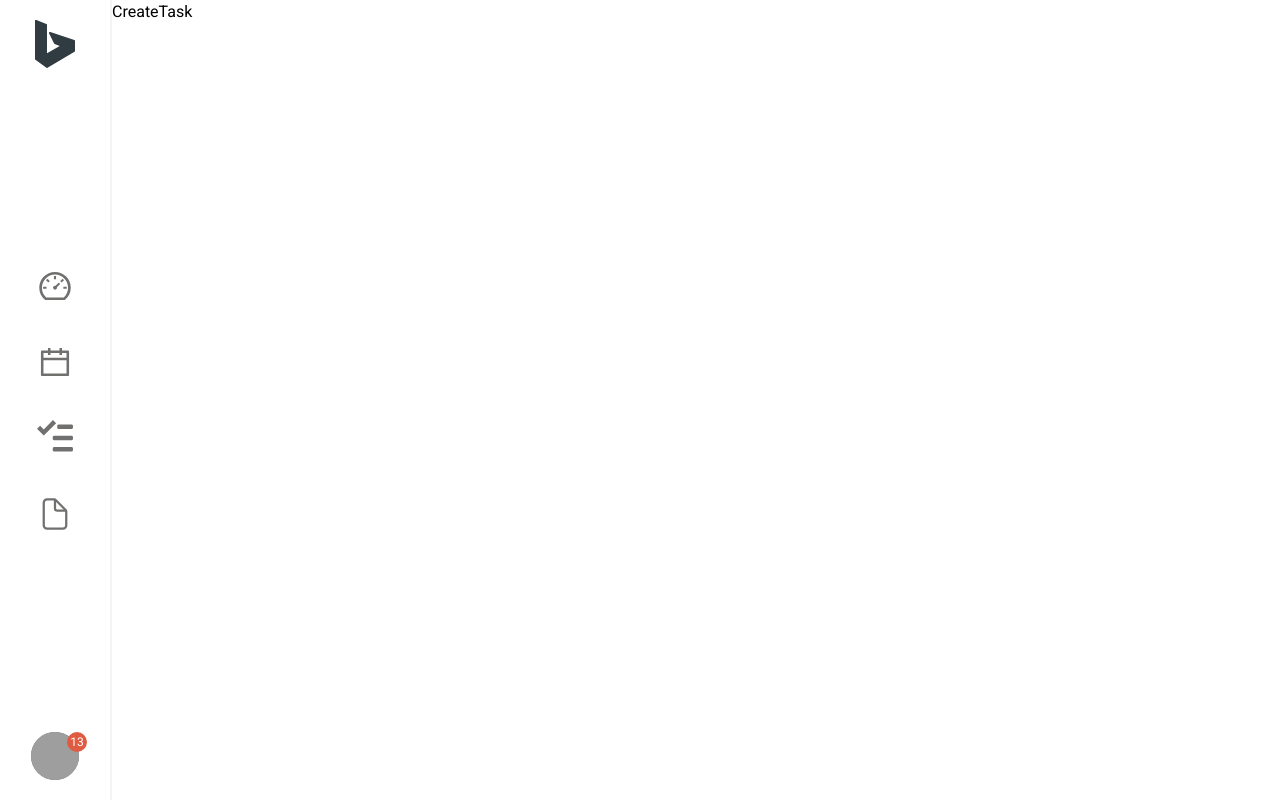
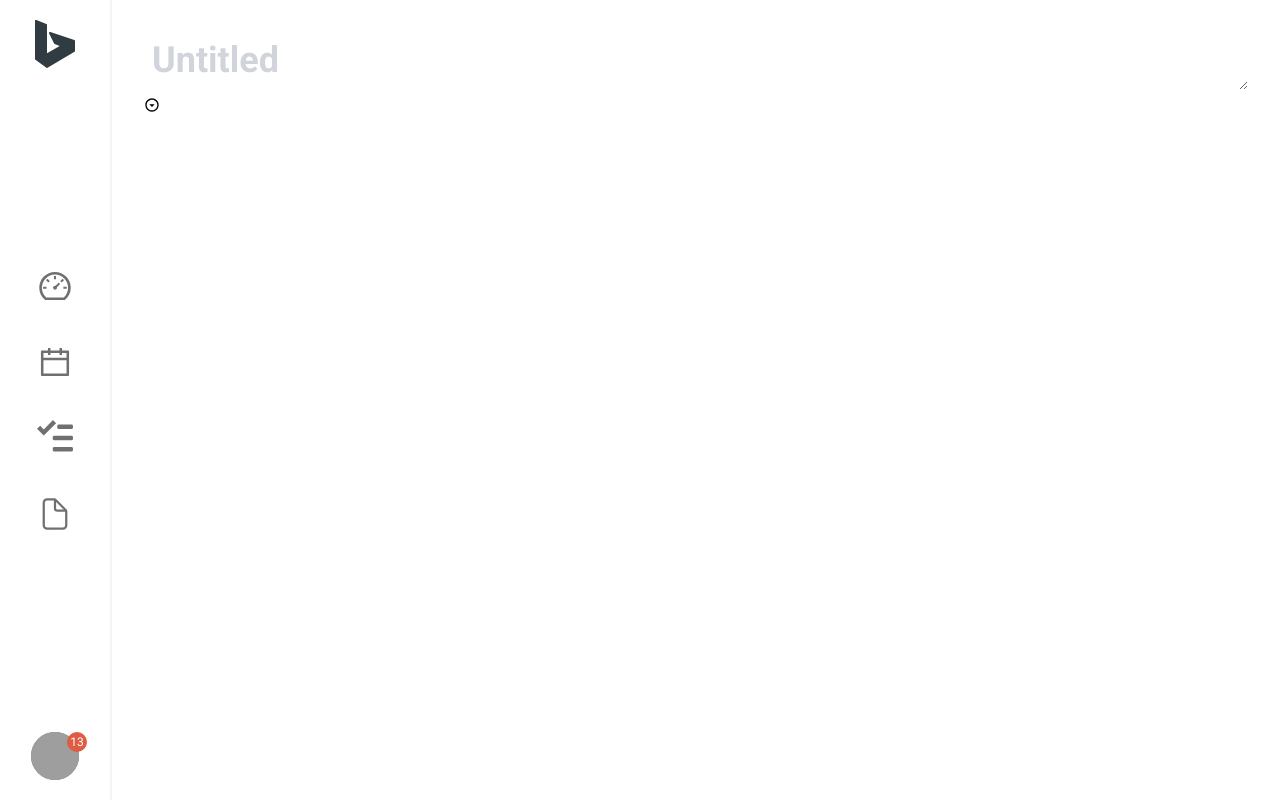
Before and after one commit to satya-ranjon/protask, a React (Vite) app: page /create-task in a window 1280 px wide. Built offline with nearby package versions, Linux system fonts and the light colour scheme; grey boxes are pictures that could not be loaded.

Commit message:
create Title Input component

```diff
--- a/src/pages/task/Tasks.jsx
+++ b/src/pages/task/Tasks.jsx
@@ -15,7 +15,7 @@ const Tasks = () => {
   };
 
   const taskCreateFullPageHandle = () => {
-    navigate("/task/create");
+    navigate("/create-task");
     handleModal();
   };
 
--- a/src/pages/task/addtask/CreateTask.jsx
+++ b/src/pages/task/addtask/CreateTask.jsx
@@ -1,7 +1,23 @@
-import React from "react";
+import { useState } from "react";
+import TitleInput from "./TitleInput";
+import { MdOutlineArrowDropDownCircle } from "react-icons/md";
 
 const CreateTask = () => {
-  return <div>CreateTask</div>;
+  const [title, setTitle] = useState("");
+  const titleHandle = (value) => {
+    setTitle(value);
+  };
+  console.log(title);
+  return (
+    <div className="p-8">
+      <div className="">
+        <TitleInput titleHandle={titleHandle} />
+      </div>
+      <div className="">
+        <MdOutlineArrowDropDownCircle />
+      </div>
+    </div>
+  );
 };
 
 export default CreateTask;
--- /dev/null
+++ b/src/pages/task/addtask/TitleInput.jsx
@@ -0,0 +1,54 @@
+import React, { useState, useEffect, useRef } from "react";
+
+const TitleInput = ({ titleHandle }) => {
+  const [textareaValue, setTextareaValue] = useState("");
+  const [textareaHeight, setTextareaHeight] = useState(0);
+  const textareaRef = useRef(null);
+
+  // Function to check if the textarea content overflows
+  const isOverflowing = () => {
+    if (textareaRef.current) {
+      return (
+        textareaRef.current.scrollHeight > textareaRef.current.clientHeight
+      );
+    }
+    return false;
+  };
+
+  // Function to adjust textarea height based on content overflow
+  const adjustHeight = () => {
+    if (isOverflowing()) {
+      const newHeight = textareaRef.current.scrollHeight + 2; // Add some extra height to prevent vertical scrollbars
+      setTextareaHeight(newHeight);
+    }
+  };
+  const adjustHeightIncrease = () => {
+    if (isOverflowing()) {
+      const newHeight = textareaRef.current.scrollHeight + 2; // Add some extra height to prevent vertical scrollbars
+      setTextareaHeight(newHeight);
+    }
+  };
+
+  // Event handler for textarea change
+  const handleTextareaChange = (event) => {
+    const { value } = event.target;
+    setTextareaValue(value);
+    titleHandle(value);
+  };
+
+  useEffect(() => {
+    adjustHeight();
+  }, [textareaValue]);
+  return (
+    <textarea
+      ref={textareaRef}
+      className="p-2 w-full font-bold text-4xl  overflow-hidden outline-none border-none placeholder:text-gray-300"
+      placeholder="Untitled"
+      value={textareaValue}
+      style={{ height: `${textareaHeight}px` }}
+      onChange={handleTextareaChange}
+    />
+  );
+};
+
+export default TitleInput;
```
